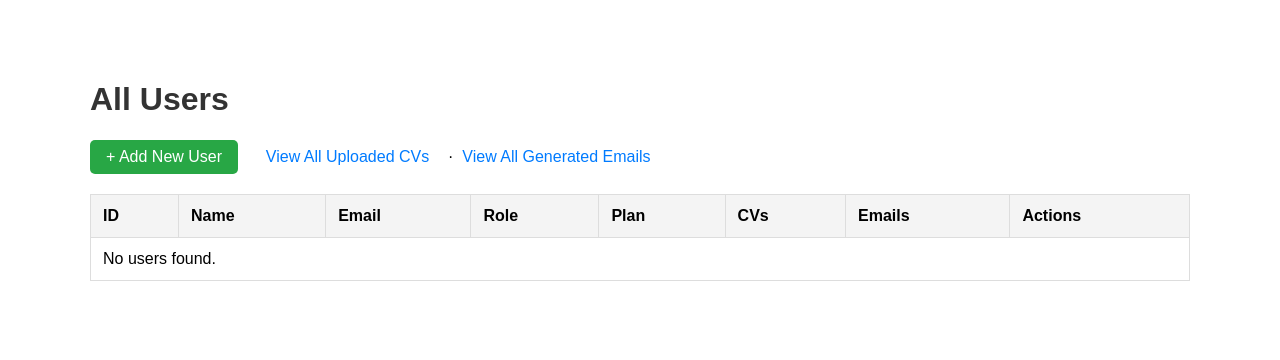
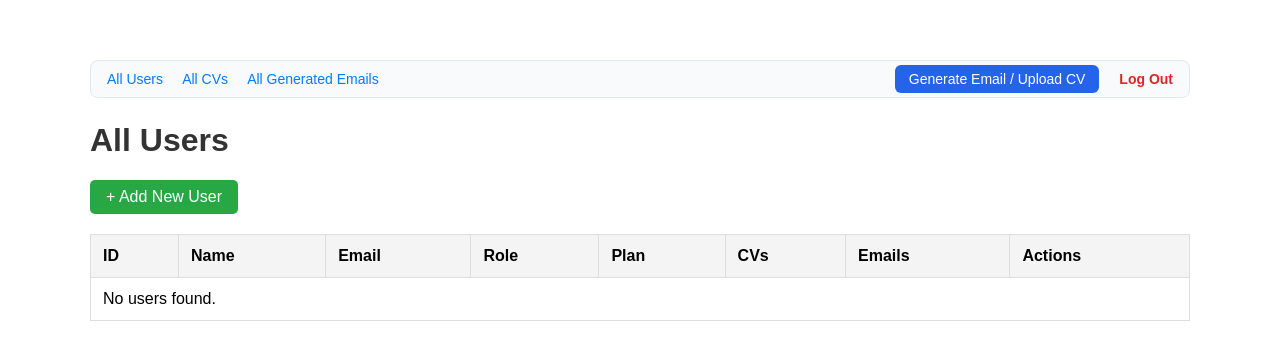
Before and after one commit to youssef-marouan-projects/send-recrute, a PHP site: page /app/Views/users/index.php in a window 1280 px wide. Shown: the top 360 px of the page. Run offline with PHP 8.4, Linux system fonts and the light colour scheme; the template is opened without the code that fills it, so the values that code supplies are empty.

Commit message:
Add Log Out button and Generate Email link across all admin pages
- New shared partial (app/Views/partials/admin_nav.php) with links to:
  All Users, All CVs, All Generated Emails, Generate Email / Upload CV, Log Out
- Included on every admin view: users index, show, create, edit, cvs, emails
- Admin already bypassed plan limits (previous commit) and could reach /email
  directly by URL - this just makes that reachable via a visible nav link

```diff
--- /dev/null
+++ b/htdocs/app/Views/partials/admin_nav.php
@@ -0,0 +1,45 @@
+<?php
+// Shared admin nav bar. Included directly (not via Controller::view())
+// so it can drop into any admin view with require __DIR__ . '/../partials/admin_nav.php';
+?>
+<div class="admin-nav">
+    <div class="admin-nav-links">
+        <a href="/user">All Users</a>
+        <a href="/user/cvs">All CVs</a>
+        <a href="/user/emails">All Generated Emails</a>
+    </div>
+    <div class="admin-nav-links">
+        <a href="/email" class="admin-nav-cta">Generate Email / Upload CV</a>
+        <a href="/auth/logout" class="admin-nav-logout">Log Out</a>
+    </div>
+</div>
+<style>
+.admin-nav {
+    display: flex;
+    justify-content: space-between;
+    align-items: center;
+    flex-wrap: wrap;
+    gap: 10px;
+    background: #f8fafc;
+    border: 1px solid #e2e8f0;
+    border-radius: 8px;
+    padding: 10px 16px;
+    margin-bottom: 24px;
+    font-size: 14px;
+}
+.admin-nav-links a {
+    margin-right: 16px;
+    color: #007bff;
+    text-decoration: none;
+}
+.admin-nav-links a:last-child { margin-right: 0; }
+.admin-nav-links a:hover { text-decoration: underline; }
+.admin-nav-cta {
+    background: #2563eb;
+    color: white !important;
+    padding: 6px 14px;
+    border-radius: 6px;
+}
+.admin-nav-cta:hover { background: #1d4ed8; text-decoration: none !important; }
+.admin-nav-logout { color: #dc2626 !important; font-weight: 600; }
+</style>
--- a/htdocs/app/Views/users/create.php
+++ b/htdocs/app/Views/users/create.php
@@ -15,6 +15,7 @@
 </head>
 
 <body>
+    <?php require __DIR__ . '/../partials/admin_nav.php'; ?>
     <h1><?= htmlspecialchars($data['title']) ?></h1>
 
     <form method="POST" action="/user/store">
--- a/htdocs/app/Views/users/cvs.php
+++ b/htdocs/app/Views/users/cvs.php
@@ -18,10 +18,7 @@
 </head>
 
 <body>
-    <div class="nav">
-        <a href="/user">&larr; All Users</a>
-        <a href="/user/emails">All Generated Emails</a>
-    </div>
+    <?php require __DIR__ . '/../partials/admin_nav.php'; ?>
 
     <h1>All Uploaded CVs</h1>
 
--- a/htdocs/app/Views/users/edit.php
+++ b/htdocs/app/Views/users/edit.php
@@ -15,6 +15,7 @@
 </head>
 
 <body>
+    <?php require __DIR__ . '/../partials/admin_nav.php'; ?>
     <?php $user = $data['user']; ?>
     <h1><?= htmlspecialchars($data['title']) ?></h1>
 
--- a/htdocs/app/Views/users/emails.php
+++ b/htdocs/app/Views/users/emails.php
@@ -20,10 +20,7 @@
 </head>
 
 <body>
-    <div class="nav">
-        <a href="/user">&larr; All Users</a>
-        <a href="/user/cvs">All Uploaded CVs</a>
-    </div>
+    <?php require __DIR__ . '/../partials/admin_nav.php'; ?>
 
     <h1>All Generated Emails</h1>
 
--- a/htdocs/app/Views/users/index.php
+++ b/htdocs/app/Views/users/index.php
@@ -21,13 +21,11 @@
 </head>
 
 <body>
+    <?php require __DIR__ . '/../partials/admin_nav.php'; ?>
+
     <h1>All Users</h1>
     <p>
         <a href="/user/create" class="btn">+ Add New User</a>
-        &nbsp;&nbsp;
-        <a href="/user/cvs">View All Uploaded CVs</a>
-        &nbsp;&middot;&nbsp;
-        <a href="/user/emails">View All Generated Emails</a>
     </p>
 
     <table>
--- a/htdocs/app/Views/users/show.php
+++ b/htdocs/app/Views/users/show.php
@@ -14,6 +14,7 @@
 </head>
 
 <body>
+    <?php require __DIR__ . '/../partials/admin_nav.php'; ?>
     <?php $user = $data['user']; ?>
     <h1>User Details</h1>
 
```
